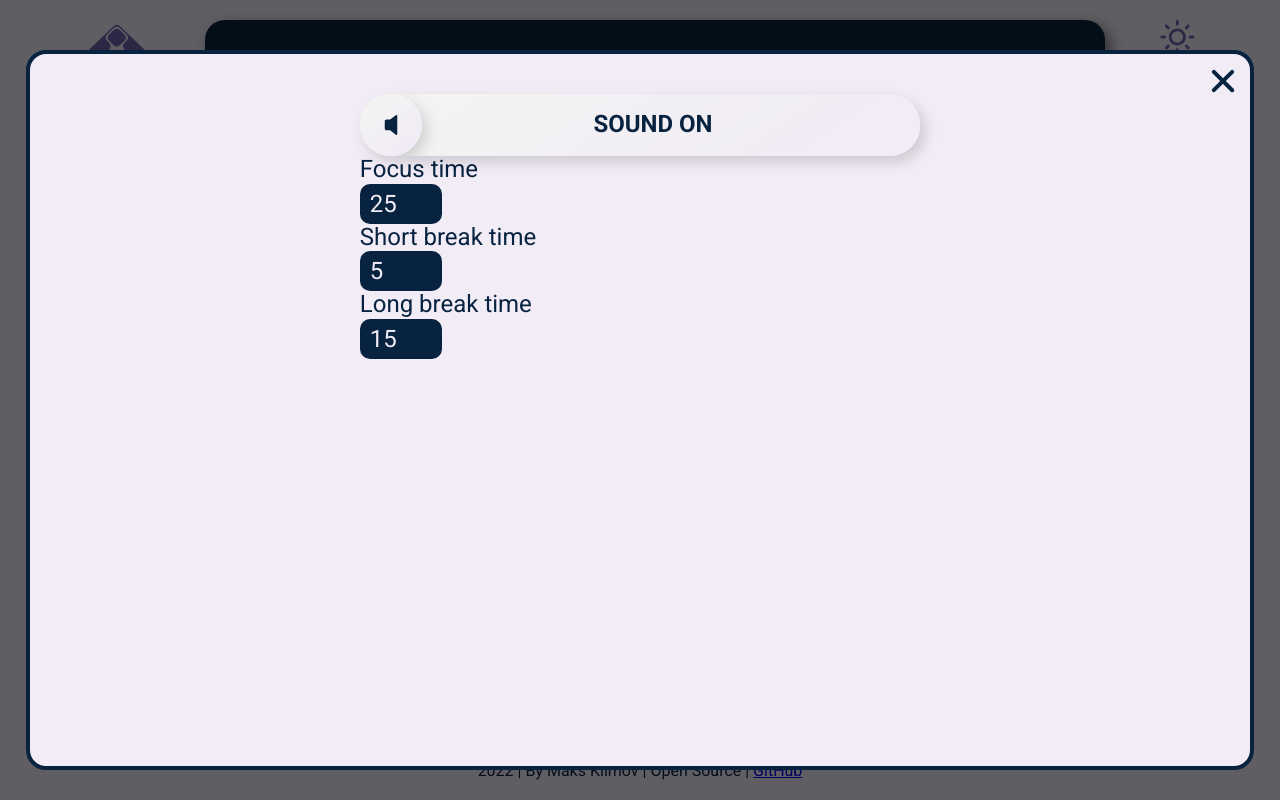
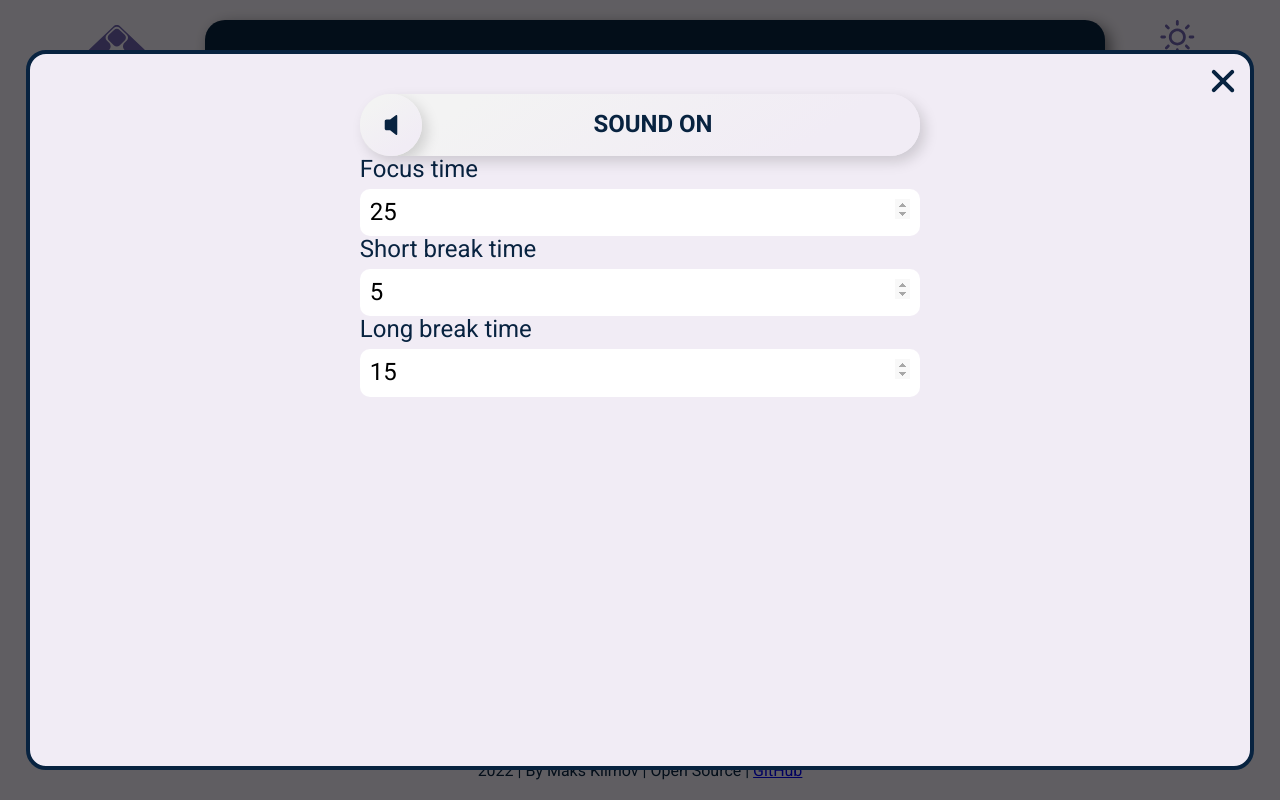
Before and after one commit to MaksEpifanov/zonal, a React (Create React App) app: page /pomodoro in a window 1280 px wide. Both pictures are taken after a click on the button "OPTIONS". Built offline with nearby package versions, Linux system fonts and the light colour scheme.

Commit message:
+ logic for pomodoro options

```diff
--- a/src/common/components/UI/NumberInput/NumberInput.module.scss
+++ b/src/common/components/UI/NumberInput/NumberInput.module.scss
@@ -1,16 +1,28 @@
 .NumberInput {
 
-  label {}
+  &__label {
+    margin-bottom: 5px;
+  }
 
   input {
-    max-width: 60%;
-    height: 40px;
+    width: 100%;
     padding: 10px;
     border-radius: 10px;
     border: none;
-    background: var(--foreground-color);
-    color: var(--background-color);
 
     font-size: var(--text-base-size);
+
+    &::-webkit-outer-spin-button,
+    &::-webkit-inner-spin-button {
+      height: 21px;
+      width: 14px;
+      opacity: 0.5;
+      cursor: pointer;
+    }
+
+    &::-webkit-outer-spin-button:hover,
+    &::-webkit-inner-spin-button:hover {
+      opacity: 1;
+    }
   }
 }
--- a/src/common/components/UI/NumberInput/index.jsx
+++ b/src/common/components/UI/NumberInput/index.jsx
@@ -19,7 +19,7 @@ const NumberInput = ({
     <div className={classNames}>
       <label htmlFor={type}>
         <div className={styles.NumberInput__label}>{type}</div>
-        <input type="number" name={type} id={type} value={value} max={max} min={min} onChange={(e) => onChange(e.target.value)} />
+        <input type="number" name={type} id={type} value={String(value)} max={max} min={min} onChange={(e) => onChange(e.target.value)} />
       </label>
     </div>
   );
--- a/src/pages/pomodoro/components/PomodoroControls/PomodoroControls.module.scss
+++ b/src/pages/pomodoro/components/PomodoroControls/PomodoroControls.module.scss
@@ -37,8 +37,6 @@
     position: absolute;
     bottom: 140px;
     flex-wrap: nowrap;
-
-    z-index: 13;
 
     &__upBtns {
       display: flex;
--- a/src/pages/pomodoro/components/PomodoroOptions/PomodoroOptions.module.scss
+++ b/src/pages/pomodoro/components/PomodoroOptions/PomodoroOptions.module.scss
@@ -4,3 +4,12 @@
     font-size: var(--text-base-size);
   }
 }
+
+@media only screen and (max-width: 768px) {
+  .PomodoroOptions {
+
+    &__zi {
+      z-index: 999;
+    }
+  }
+}
--- a/src/pages/pomodoro/components/PomodoroOptions/index.jsx
+++ b/src/pages/pomodoro/components/PomodoroOptions/index.jsx
@@ -24,7 +24,14 @@ const PomodoroOptions = ({ className, disabled }) => {
   return (
     <div className={classNames}>
       <Button value="Options" icon={<OptionsSVG />} onClick={onViewModal} disabled={disabled} />
-      <Modal isOpen={isOpenModal} handleClose={onViewModal}><OptionsInModal /></Modal>
+      <Modal
+        className={styles.PomodoroOptions__zi}
+        isOpen={isOpenModal}
+        handleClose={onViewModal}
+      >
+        <OptionsInModal />
+
+      </Modal>
     </div>
   );
 };
```
